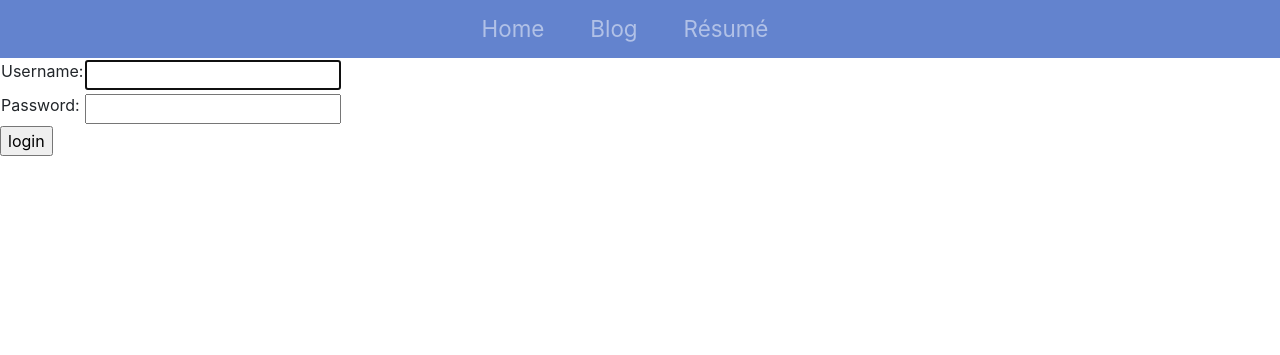
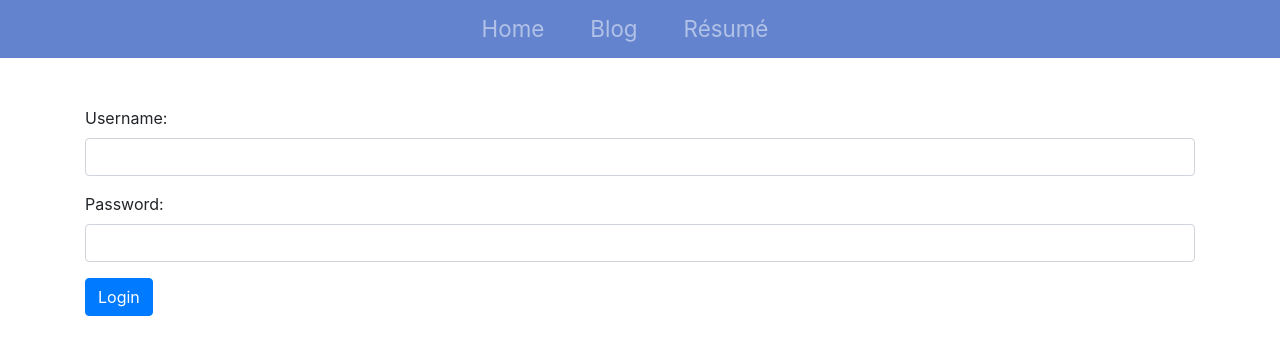
Before and after one commit to RavindTumber/bridging-cwk, a Django app: page /accounts/login/ in a window 1280 px wide. Shown: the top 355 px of the page. Run offline with Django 3.2, Linux system fonts and the light colour scheme; some libraries are stand-ins or nearby versions.

Commit message:
Bootstrap added to login view and logout url added

```diff
--- a/mysite/urls.py
+++ b/mysite/urls.py
@@ -23,11 +23,15 @@ from django.conf.urls.static import static
 
 urlpatterns = [
     path('admin/', admin.site.urls),
+
     path('blog/', include('blog.urls')),
     path('cv/', include('cv.urls')),
     path('', include('landing.urls')),
+
+    path('accounts/login/', views.LoginView.as_view(), name='login'),
+    path('accounts/logout/', views.LogoutView.as_view(next_page='/'), name="logout"),
+
     path('summernote/', include('django_summernote.urls')),
-    path('accounts/login/', views.LoginView.as_view(), name='login'),
 ]
 
 if settings.DEBUG:
--- a/templates/registration/login.html
+++ b/templates/registration/login.html
@@ -1,25 +1,31 @@
 {% extends 'landing/base.html' %}
 
 {% block content %}
+    <head>
+        <title>Login</title>
+    </head>
+
+    <body>
+        <div class="container mt-5">
             {% if form.errors %}
                 <p>Incorrect username or password. Please try again.</p>
             {% endif %}
 
             <form method="POST" action="{% url 'login' %}">
                 {% csrf_token %}
-        <table>
-            <tr>
-                <td>{{ form.username.label_tag }}</td>
-                <td>{{ form.username }}</td>
-            </tr>
-            <tr>
-                <td>{{ form.password.label_tag }}</td>
-                <td>{{ form.password }}</td>
-            </tr>
-        </table>
-
-        <input type="submit" value="login" />
+                <div class="form-group">
+                    <label for="username">Username:</label>
+                    <input type="text" class="form-control" name="username" value="" id="username">
+                </div>
+                <div class="form-group">
+                    <label for="password">Password:</label>
+                    <input type="password" class="form-control" name="password" value="" id="password">
+                </div>
+                <button type="submit" class="btn btn-primary">Login</button>
                 <input type="hidden" name="next" value="{{ next }}" />
             </form>
+        </div>
+    </body>
+
 
 {% endblock %}
```
Lines whose indentation alone changed are shown as unchanged.
